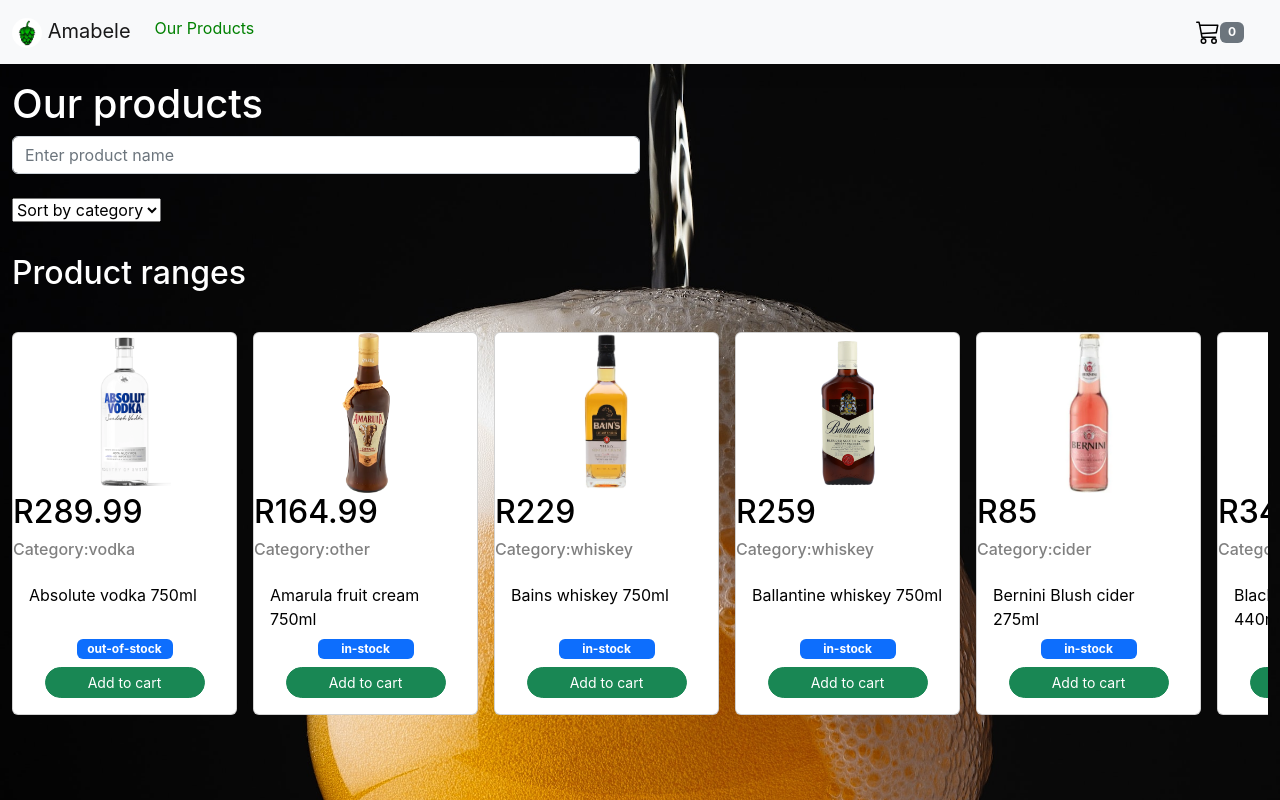
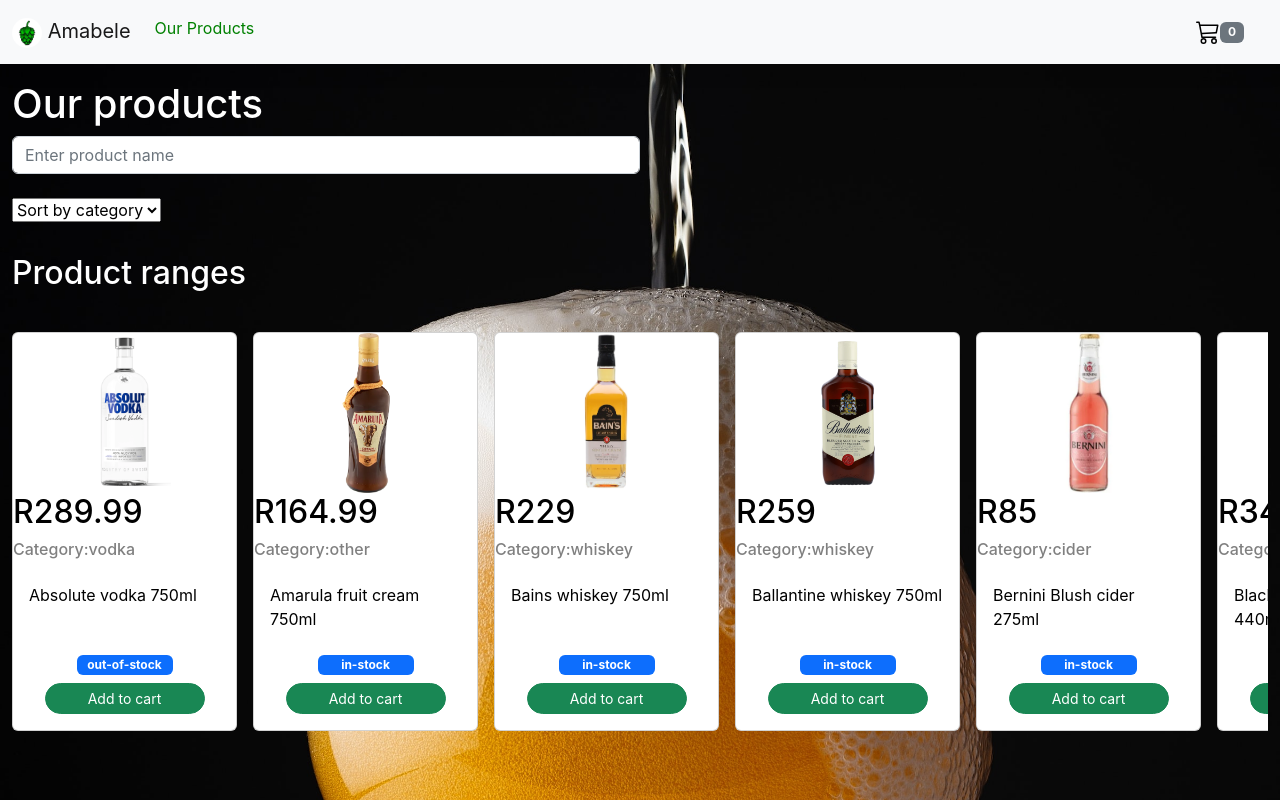
Before and after one commit to AsandahDevs/Amabele, a React (Create React App) app: page /products in a window 1280 px wide. Built offline with nearby package versions, Linux system fonts and the light colour scheme.

Commit message:
Adjust top margin for 'stock status' badge.

```diff
--- a/src/Components/Card.jsx
+++ b/src/Components/Card.jsx
@@ -30,7 +30,7 @@
           display: "block",
           margin: "auto",
           marginBottom: "0.5rem",
-          marginTop: "-2rem",
+          marginTop: "-1rem",
         }}
       >
         {props.available ? "in-stock" : "out-of-stock"}
```
